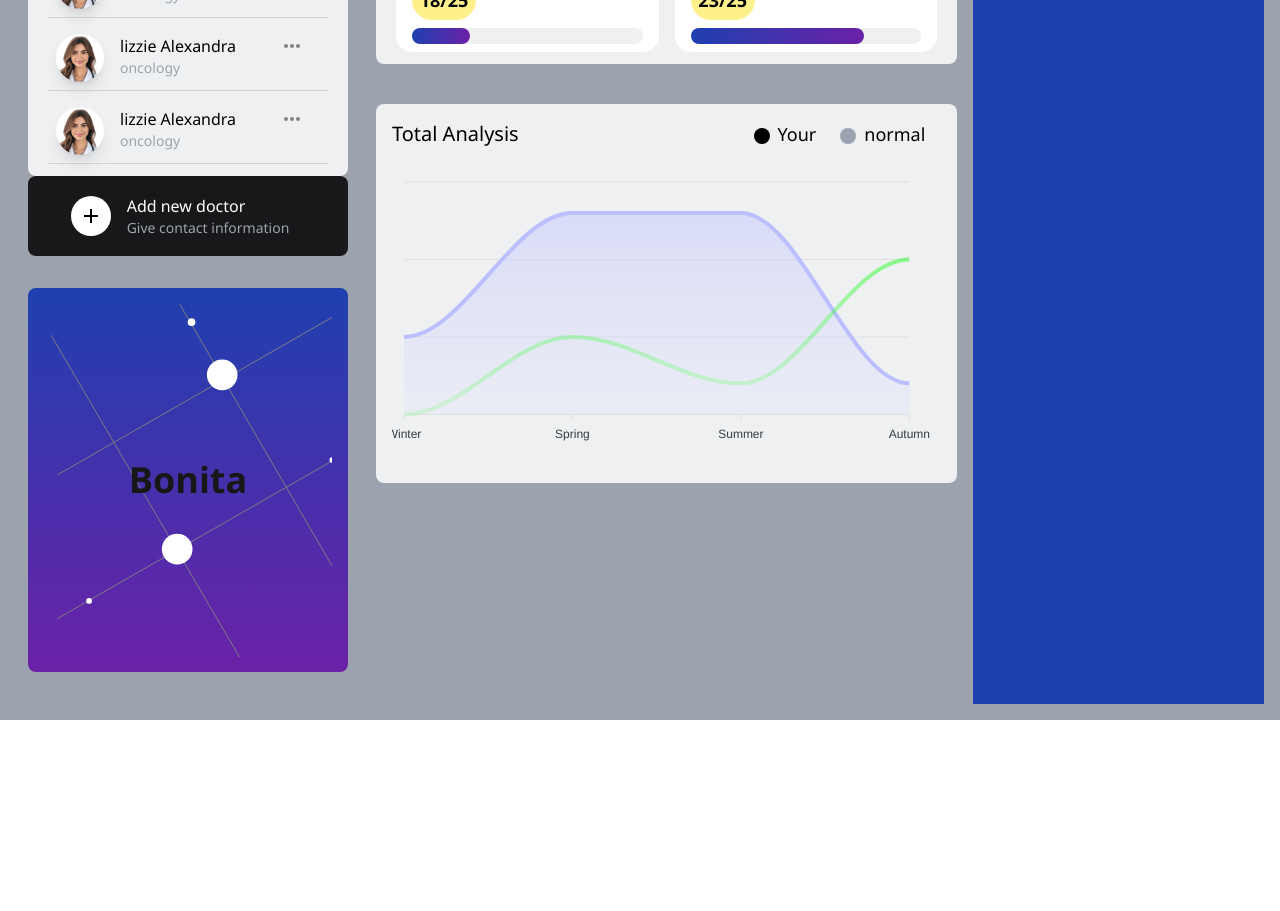
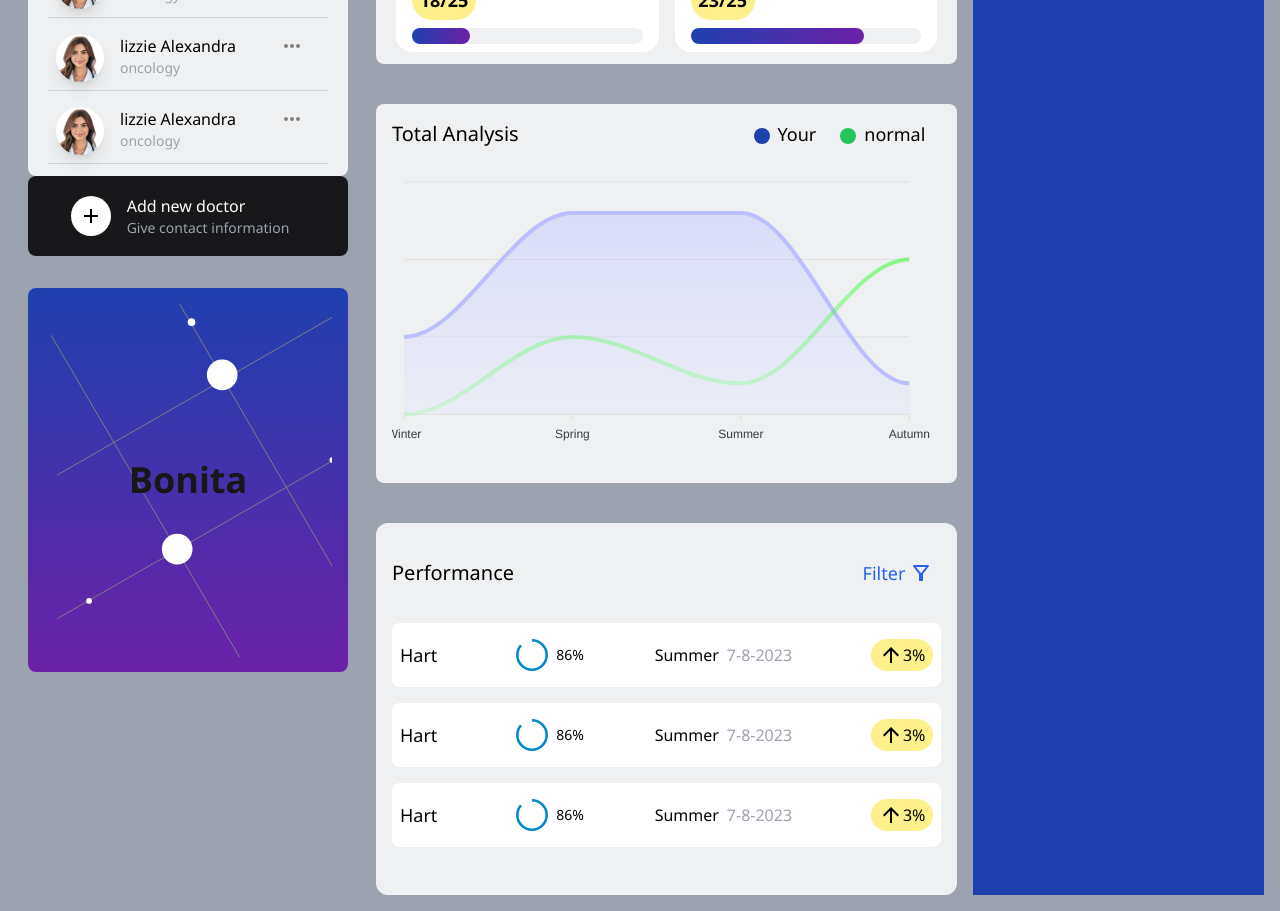
Before and after one commit to AlirezaAkbarpour/bonita, a Next.js app: page / in a window 1280 px wide. Shown: the part 260-1171 px from the top of the page. Before the commit the page ends 980 px from the top, so only its background shows below. Built offline with nearby package versions, Linux system fonts and the light colour scheme.

Commit message:
complete performance component

```diff
--- a/app/page.tsx
+++ b/app/page.tsx
@@ -3,6 +3,7 @@ import Bonita from "@/components/bonita";
 import DoctorListComponent from "@/components/doctorListComponent";
 import Add from "@mui/icons-material/Add";
 import Image from "next/image";
+import Performance from "@/components/Performance";
 
 export default function Home() {
   return (
@@ -68,6 +69,9 @@ export default function Home() {
          <section className="mt-10">
                 <AnalysisComponent/>
          </section>
+         <section className="mt-10">
+            <Performance/>
+         </section>
       </article>
       <aside className="w-1/4 max-md:flex-auto mx-2 bg-blue-800">
       </aside>
--- /dev/null
+++ b/components/Performance.tsx
@@ -0,0 +1,19 @@
+import {  FilterAltOutlined } from '@mui/icons-material'
+import React from 'react'
+import PerformanceItem from './performanceItem'
+
+export default function Performance() {
+  return (
+    <div className='w-full bg-manual_gray rounded-xl px-4 py-8'>
+                <div className='w-full flex items-center justify-between'>
+                    <div className='w-1/2 text-black text-xl font-medium'>Performance</div>
+                    <div className='w-1/2 text-blue-600 text-lg font-light flex items-center justify-end p-1 '>Filter <FilterAltOutlined className='mx-1'/></div>
+                </div>
+                <div className='mt-8'>
+                    <PerformanceItem/>
+                    <PerformanceItem/>
+                    <PerformanceItem/>
+                </div>
+    </div>
+  )
+}
--- a/components/analyses.tsx
+++ b/components/analyses.tsx
@@ -1,19 +1,17 @@
-'use client'
-
 import AnalysisChart from "./analysisChart"
 
-export default function AnalysisComponent()  {
+export default async function AnalysisComponent()  {
   return (
     <div className='w-full bg-manual_gray mt-4 p-4 rounded-lg'>
         <div className='w-full flex justify-between'>
             <div className='text-black text-xl font-medium'>Total Analysis</div>
             <div className='text-black text-lg font-normal px-2 flex items-center justify-start'>
                 <div className='mx-2 flex'>
-                    <span className='w-1 h-1 rounded-full bg-black p-2 flex m-2'></span>
+                    <span className='w-1 h-1 rounded-full bg-blue-800 p-2 flex m-2'></span>
                     Your
                 </div>
                 <div className='mx-2 flex'>
-                    <span className='w-1 h-1 rounded-full bg-gray-400 p-2 flex m-2'></span>
+                    <span className='w-1 h-1 rounded-full bg-green-500 p-2 flex m-2'></span>
                     normal
                 </div>
 
--- /dev/null
+++ b/components/performanceItem.tsx
@@ -0,0 +1,16 @@
+import { ArrowUpward } from '@mui/icons-material'
+import { CircularProgress } from '@mui/material'
+import React from 'react'
+
+export default function PerformanceItem() {
+  return (
+    <div className='w-full h-16 bg-white rounded-lg flex justify-between items-center my-4 px-2 text-black'>
+            <div className='text-lg font-medium'>Hart</div>
+            <div className='flex items-center text-sm font-medium'><CircularProgress color='info' sx={{width:'24px',height:'24px',margin:.5,padding:0.5}} variant='determinate' value={86}/> 86% </div>
+            <div className='text-black text-base font-normal flex justify-between'>Summer <div className='text-gray-400 mx-2'>7-8-2023</div> </div>
+            <div className='bg-yellow-200 px-2 py-1 rounded-full
+             text-black font-normal flex
+             justify-center items-center'><ArrowUpward className=''/>3% </div>
+    </div>
+  )
+}
```
